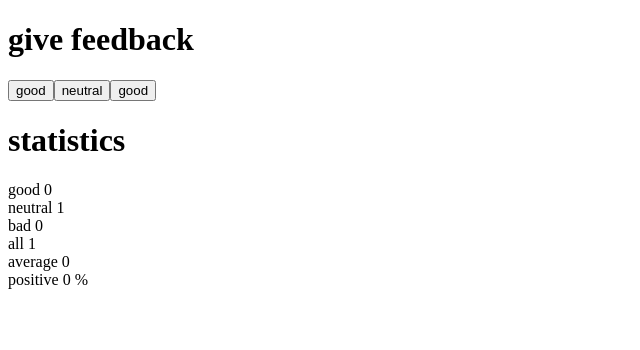
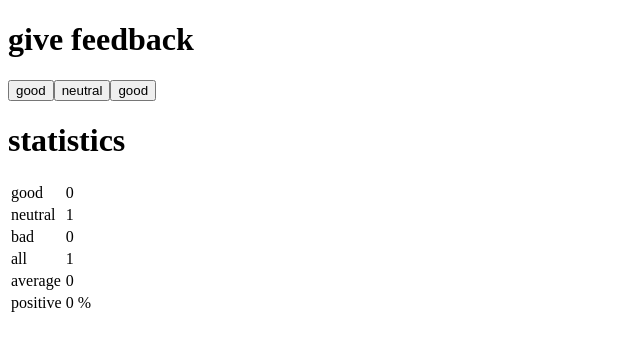
Before and after one commit to afkal/fullstackopen, a React (Create React App) app in the folder Osa1/unicafe/: page / in a window 1280 px wide. Both pictures are taken after a click on the button "neutral". Shown: the top 350 px of the page, without its empty margins (0-640 px from the left). Built offline with nearby package versions, Linux system fonts and the light colour scheme.

Commit message:
Tehtävä 1.11*

```diff
--- a/Osa1/unicafe/src/App.js
+++ b/Osa1/unicafe/src/App.js
@@ -11,7 +11,6 @@ const Statistics = ({good, bad, neutral}) => {
   if (all > 0) {
     return (
     <div>
-      <h1>statistics</h1>
       <StatisticLine text="good" value ={good} />
       <StatisticLine text="neutral" value ={neutral} />
       <StatisticLine text="bad" value ={bad} />
@@ -24,7 +23,36 @@ const Statistics = ({good, bad, neutral}) => {
 
   return (
       <div>
-        <h1>statistics</h1>
+        <div>No feedback given</div>
+      </div>
+  )
+}
+
+const StatisticRow = ({text, value}) => <tr><td>{text}</td><td>{value}</td></tr>
+
+const StatisticsTable = ({good, bad, neutral}) => {
+  let all
+
+  all = good + bad + neutral
+
+  if (all > 0) {
+    return (
+    <div>
+      <table>
+        <tbody>
+          <StatisticRow text="good" value ={good} />
+          <StatisticRow text="neutral" value ={neutral} />
+          <StatisticRow text="bad" value ={bad} />
+          <StatisticRow text="all" value ={all} />
+          <StatisticRow text="average" value ={(-1*bad+good)/all} />
+          <StatisticRow text="positive" value ={100 * good / all + ' %'} />
+        </tbody>
+      </table>
+    </div>
+    )
+  }
+  return (
+      <div>
         <div>No feedback given</div>
       </div>
   )
@@ -45,7 +73,8 @@ const App = () => {
       <Button handleClick={() => setGood(good+1)} text="good"/>
       <Button handleClick={() => setNeutral(neutral+1)} text="neutral"/>
       <Button handleClick={() => setBad(bad+1)} text="good"/>
-      <Statistics good={good} bad={bad} neutral={neutral}/>
+      <h1>statistics</h1>
+      <StatisticsTable good={good} bad={bad} neutral={neutral}/>
     </div>
 
   )
```
